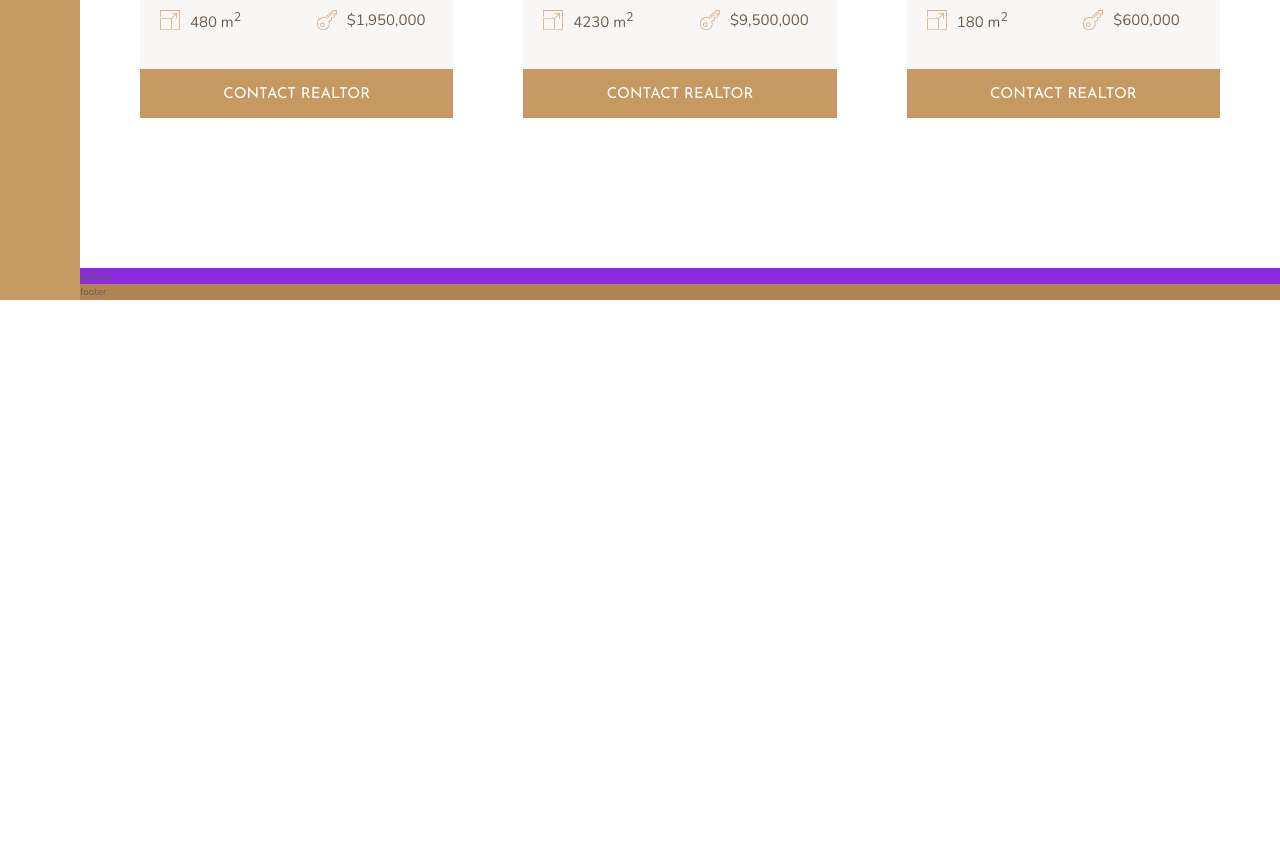
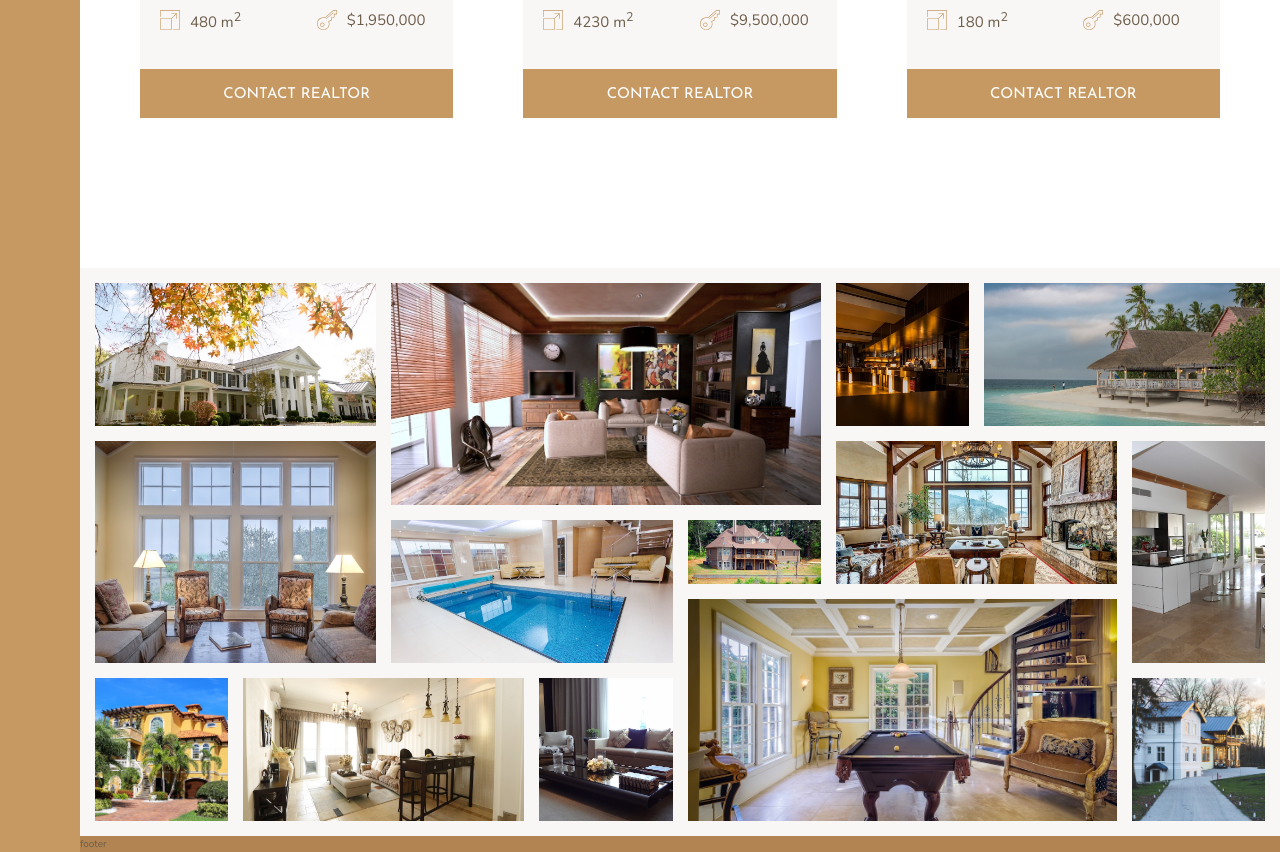
Before and after one commit to susanta96/Nexter_Grid, a website: page index.html in a window 1280 px wide. Shown: the part 2801-3653 px from the top of the page. Before the commit the page ends 3101 px from the top, so only its background shows below. Drawn offline with nearby package versions, Linux system fonts and the light colour scheme.

Commit message:
master: gallery is done with css grid

```diff
--- a/index.html
+++ b/index.html
@@ -270,7 +270,20 @@
             </div>
         </section>
         <section class="gallery">
-            gallery
+            <figure class="gallery__item gallery__item--1"><img src="img/gal-1.jpeg" alt="Gallery image 1" class="gallery__img"></figure>
+            <figure class="gallery__item gallery__item--2"><img src="img/gal-2.jpeg" alt="Gallery image 2" class="gallery__img"></figure>
+            <figure class="gallery__item gallery__item--3"><img src="img/gal-3.jpeg" alt="Gallery image 3" class="gallery__img"></figure>
+            <figure class="gallery__item gallery__item--4"><img src="img/gal-4.jpeg" alt="Gallery image 4" class="gallery__img"></figure>
+            <figure class="gallery__item gallery__item--5"><img src="img/gal-5.jpeg" alt="Gallery image 5" class="gallery__img"></figure>
+            <figure class="gallery__item gallery__item--6"><img src="img/gal-6.jpeg" alt="Gallery image 6" class="gallery__img"></figure>
+            <figure class="gallery__item gallery__item--7"><img src="img/gal-7.jpeg" alt="Gallery image 7" class="gallery__img"></figure>
+            <figure class="gallery__item gallery__item--8"><img src="img/gal-8.jpeg" alt="Gallery image 8" class="gallery__img"></figure>
+            <figure class="gallery__item gallery__item--9"><img src="img/gal-9.jpeg" alt="Gallery image 9" class="gallery__img"></figure>
+            <figure class="gallery__item gallery__item--10"><img src="img/gal-10.jpeg" alt="Gallery image 10" class="gallery__img"></figure>
+            <figure class="gallery__item gallery__item--11"><img src="img/gal-11.jpeg" alt="Gallery image 11" class="gallery__img"></figure>
+            <figure class="gallery__item gallery__item--12"><img src="img/gal-12.jpeg" alt="Gallery image 12" class="gallery__img"></figure>
+            <figure class="gallery__item gallery__item--13"><img src="img/gal-13.jpeg" alt="Gallery image 13" class="gallery__img"></figure>
+            <figure class="gallery__item gallery__item--14"><img src="img/gal-14.jpeg" alt="Gallery image 14" class="gallery__img"></figure>
         </section>
         <footer class="footer">
             footer
--- a/sass/_gallery.scss
+++ b/sass/_gallery.scss
@@ -1,4 +1,77 @@
 .gallery {
-  background-color: blueviolet;
+  background-color: $color-grey-light-1;
   grid-column: full-start / full-end;
+
+  display: grid;
+  grid-template-columns: repeat(8, 1fr);
+  grid-template-rows: repeat(7, 5vw);
+  padding: 1.5rem;
+  grid-gap: 1.5rem;
+
+  &__item {
+    &--1 {
+      grid-row: 1 / span 2;
+      grid-column: 1 / span 2;
+    }
+    &--2 {
+      grid-row: 1 / span 3;
+      grid-column: 3 / span 3;
+    }
+    &--3 {
+      grid-column: 6 / span 1;
+      grid-row: 1 / span 2;
+    }
+    &--4 {
+      grid-row: 1 / span 2;
+      grid-column: 7 / -1;
+    }
+    &--5 {
+      grid-row: 3 / span 3;
+      grid-column: 1 / span 2;
+    }
+    &--6 {
+      grid-row: 4 / span 2;
+      grid-column: 3 / span 2;
+    }
+    &--7 {
+      grid-row: 4 / span 1;
+      grid-column: 5 / span 1;
+    }
+    &--8 {
+      grid-row: 3 / span 2;
+      grid-column: 6 / span 2;
+    }
+    &--9 {
+      grid-row: 3 / span 3;
+      grid-column: 8 / -1;
+    }
+    &--10 {
+      grid-row: 6 / span 2;
+      grid-column: 1 / span 1;
+    }
+    &--11 {
+      grid-row: 6 / span 2;
+      grid-column: 2 / span 2;
+    }
+    &--12 {
+      grid-row: 6 / span 2;
+      grid-column: 4 / span 1;
+    }
+    &--13 {
+      grid-row: 5 / span 3;
+      grid-column: 5 / span 3;
+    }
+    &--14 {
+      grid-row: 6 / span 2;
+      grid-column: 8 / - 1;
+    }
+
+  }
+
+  &__img {
+    width: 100%;
+    height: 100%;
+    object-fit: cover;
+    display: block;
+  }
 }
```
Also changed, not shown: css/style.css.
